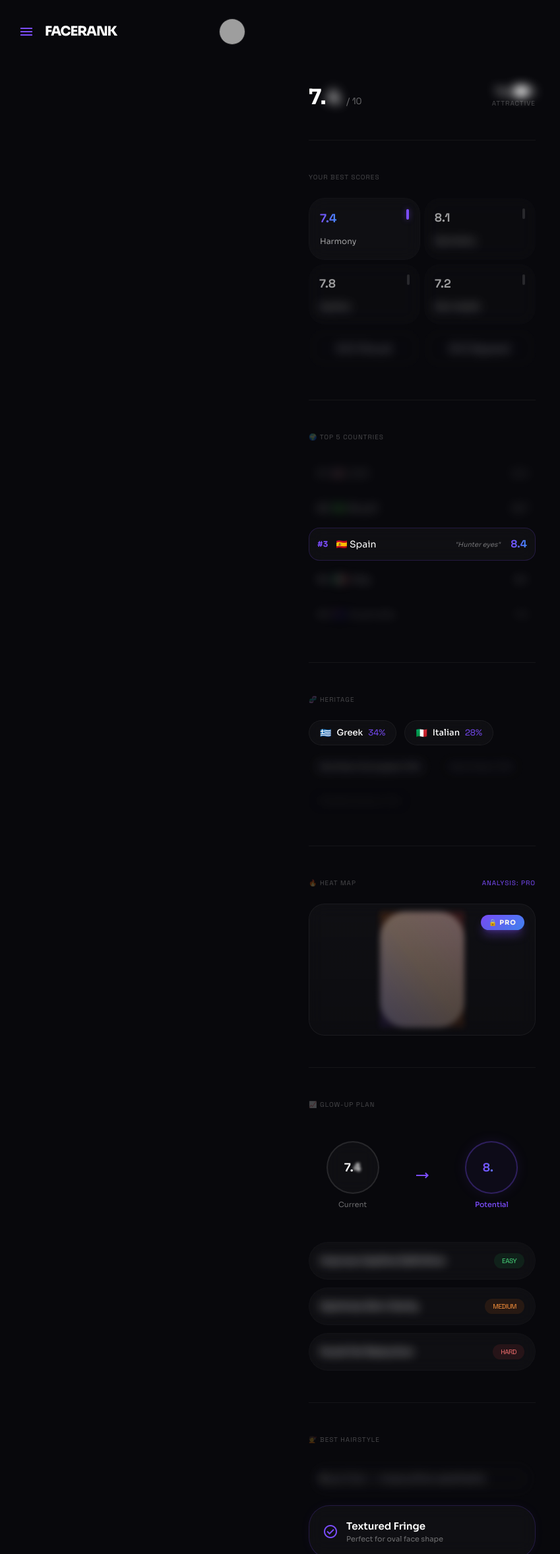
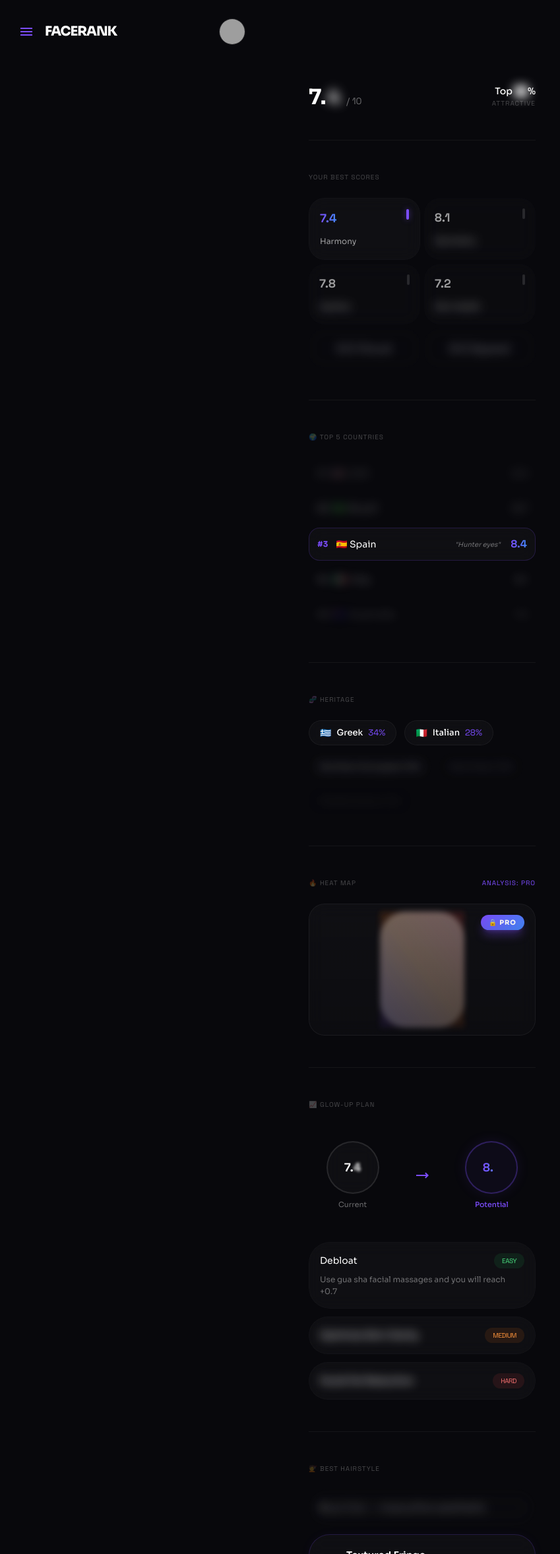
Before and after one commit to mjkunnen/facerank, a Next.js app: page /results in a window 1280 px wide. Shown: the top 2356 px of the page at 66% size, without its empty margins (0-849 px from the left). Built offline with nearby package versions, Linux system fonts and the light colour scheme; grey boxes are pictures that could not be loaded.

Commit message:
fix: show Top/% visible with blurred number, add debloat tip to glow-up

```diff
--- a/src/app/results/page.tsx
+++ b/src/app/results/page.tsx
@@ -31,7 +31,7 @@ export default function ResultsPage() {
             <span className="text-[14px] font-label opacity-40 ml-2">/ 10</span>
           </div>
           <div className="text-right">
-            <p className="text-[14px] font-medium heavy-blur">Top ██%</p>
+            <p className="text-[14px] font-medium">Top <span className="heavy-blur">██</span>%</p>
             <p className="text-[10px] font-label opacity-25 uppercase tracking-widest">Attractive</p>
           </div>
         </section>
@@ -192,9 +192,12 @@ export default function ResultsPage() {
             </div>
           </div>
           <div className="space-y-3">
-            <div className="flex items-center justify-between p-4 glass-card rounded-2xl border border-white/[0.02]">
-              <span className="text-[14px] heavy-blur">Improve Jawline Definition</span>
-              <span className="text-[10px] font-label px-3 py-1 bg-green-500/10 text-green-400 rounded-full uppercase tracking-tighter">Easy</span>
+            <div className="p-4 glass-card rounded-2xl border border-white/[0.02]">
+              <div className="flex items-center justify-between">
+                <span className="text-[14px] text-white">Debloat</span>
+                <span className="text-[10px] font-label px-3 py-1 bg-green-500/10 text-green-400 rounded-full uppercase tracking-tighter">Easy</span>
+              </div>
+              <p className="text-[12px] text-white/40 mt-2">Use gua sha facial massages and you will reach +0.7</p>
             </div>
             <div className="flex items-center justify-between p-4 glass-card rounded-2xl border border-white/[0.02]">
               <span className="text-[14px] heavy-blur">Optimize Skin Clarity</span>
```
